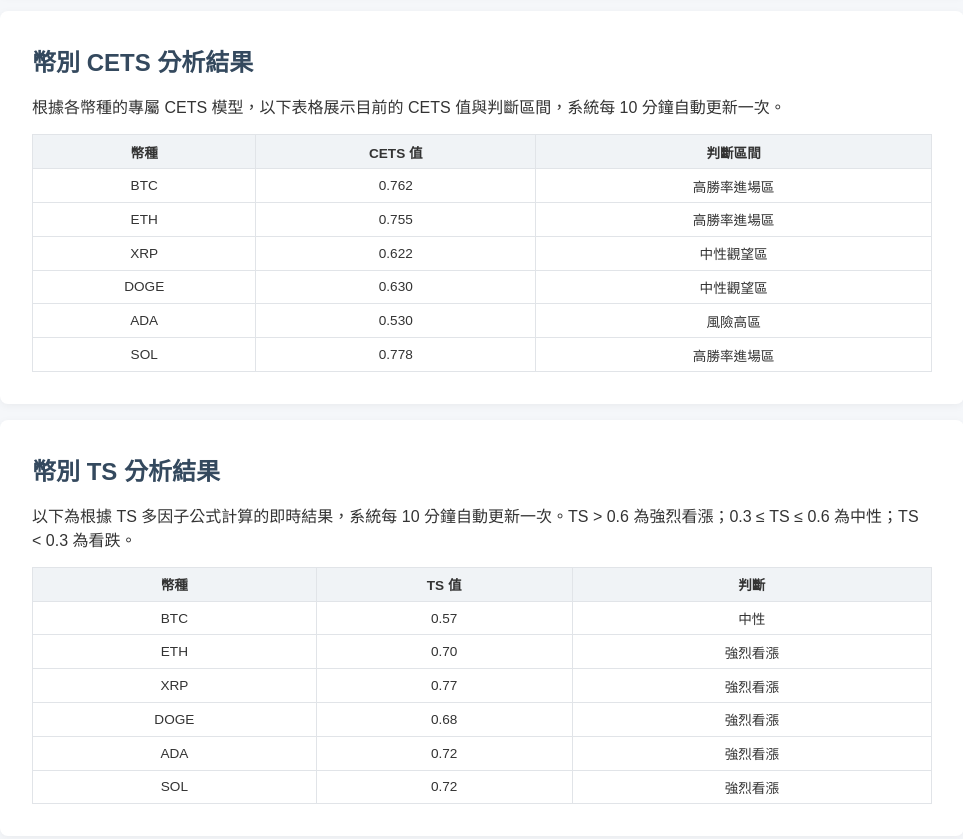
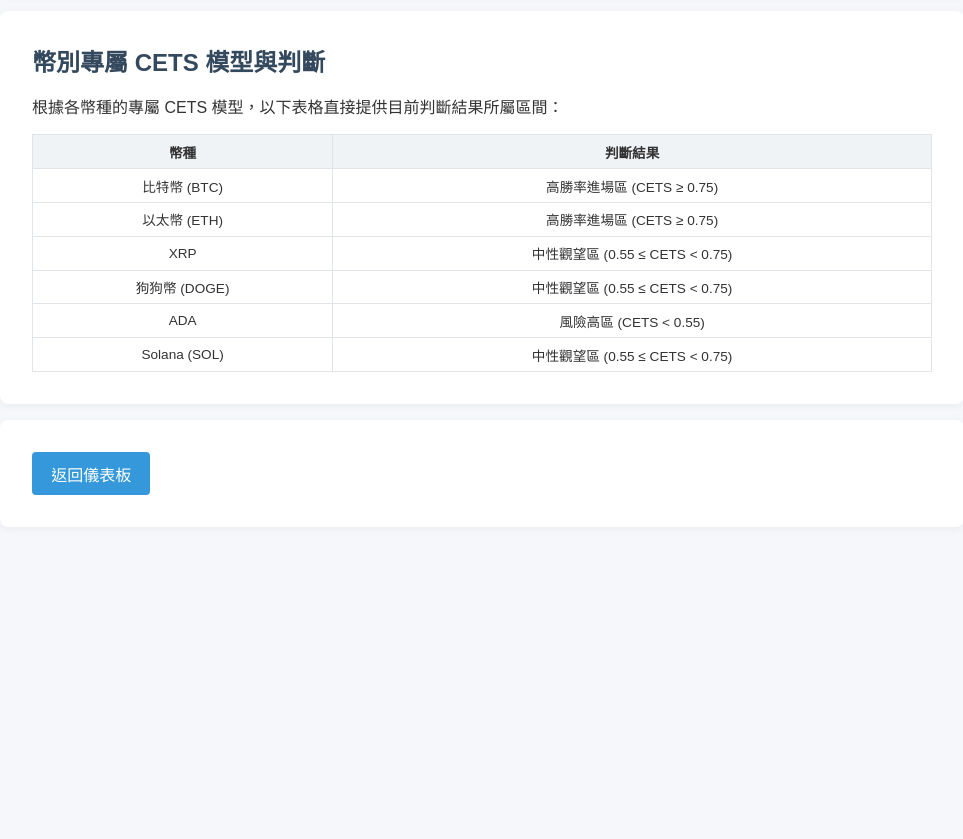
Before and after one commit to MayaMyzium/crypto-dashboard, a plain HTML site: page analysis.html in a window 1280 px wide. Shown: the part 1400-2239 px from the top of the page, without its empty margins (158-1121 px from the left). After the commit the page ends 1943 px from the top, so only its background shows below. Drawn offline with nearby package versions, Linux system fonts and the light colour scheme; no server answers.

Commit message:
Add files via upload

```diff
--- a/analysis.html
+++ b/analysis.html
@@ -28,50 +28,42 @@
         <canvas id="sentimentChart"></canvas>
       </div>
     </section>
-
-
-    <!-- 幣別 CETS 分析結果 -->
-    <section id="coin-cets-result-section">
-      <h2>幣別 CETS 分析結果</h2>
-      <p>根據各幣種的專屬 CETS 模型，以下表格展示目前的 CETS 值與判斷區間，系統每 10 分鐘自動更新一次。</p>
+    <!-- 幣別專屬 CETS 模型與判斷 -->
+    <section>
+      <h2>幣別專屬 CETS 模型與判斷</h2>
+      <p>根據各幣種的專屬 CETS 模型，以下表格直接提供目前判斷結果所屬區間：</p>
       <table class="analysis-table">
         <thead>
           <tr>
             <th>幣種</th>
-            <th>CETS 值</th>
-            <th>判斷區間</th>
+            <th>判斷結果</th>
           </tr>
         </thead>
         <tbody>
-          <tr><td>BTC</td><td id="cets-value-btc">--</td><td id="cets-category-btc">--</td></tr>
-          <tr><td>ETH</td><td id="cets-value-eth">--</td><td id="cets-category-eth">--</td></tr>
-          <tr><td>XRP</td><td id="cets-value-xrp">--</td><td id="cets-category-xrp">--</td></tr>
-          <tr><td>DOGE</td><td id="cets-value-doge">--</td><td id="cets-category-doge">--</td></tr>
-          <tr><td>ADA</td><td id="cets-value-ada">--</td><td id="cets-category-ada">--</td></tr>
-          <tr><td>SOL</td><td id="cets-value-sol">--</td><td id="cets-category-sol">--</td></tr>
-        </tbody>
-      </table>
-    </section>
-
-    <!-- 幣別 TS 分析結果 -->
-    <section id="coin-ts-result-section">
-      <h2>幣別 TS 分析結果</h2>
-      <p>以下為根據 TS 多因子公式計算的即時結果，系統每 10 分鐘自動更新一次。TS > 0.6 為強烈看漲；0.3 ≤ TS ≤ 0.6 為中性；TS < 0.3 為看跌。</p>
-      <table class="analysis-table">
-        <thead>
           <tr>
-            <th>幣種</th>
-            <th>TS 值</th>
-            <th>判斷</th>
+            <td>比特幣 (BTC)</td>
+            <td>高勝率進場區 (CETS ≥ 0.75)</td>
           </tr>
-        </thead>
-        <tbody>
-          <tr><td>BTC</td><td id="ts-value-btc">--</td><td id="ts-category-btc">--</td></tr>
-          <tr><td>ETH</td><td id="ts-value-eth">--</td><td id="ts-category-eth">--</td></tr>
-          <tr><td>XRP</td><td id="ts-value-xrp">--</td><td id="ts-category-xrp">--</td></tr>
-          <tr><td>DOGE</td><td id="ts-value-doge">--</td><td id="ts-category-doge">--</td></tr>
-          <tr><td>ADA</td><td id="ts-value-ada">--</td><td id="ts-category-ada">--</td></tr>
-          <tr><td>SOL</td><td id="ts-value-sol">--</td><td id="ts-category-sol">--</td></tr>
+          <tr>
+            <td>以太幣 (ETH)</td>
+            <td>高勝率進場區 (CETS ≥ 0.75)</td>
+          </tr>
+          <tr>
+            <td>XRP</td>
+            <td>中性觀望區 (0.55 ≤ CETS &lt; 0.75)</td>
+          </tr>
+          <tr>
+            <td>狗狗幣 (DOGE)</td>
+            <td>中性觀望區 (0.55 ≤ CETS &lt; 0.75)</td>
+          </tr>
+          <tr>
+            <td>ADA</td>
+            <td>風險高區 (CETS &lt; 0.55)</td>
+          </tr>
+          <tr>
+            <td>Solana (SOL)</td>
+            <td>中性觀望區 (0.55 ≤ CETS &lt; 0.75)</td>
+          </tr>
         </tbody>
       </table>
     </section>
--- a/analysis.js
+++ b/analysis.js
@@ -43,35 +43,6 @@
   updateSentimentChart().catch((err) => {
     console.error('情緒分數折線圖資料取得失敗', err);
   });
-
-  // 更新專屬 CETS 分析並設定定時器
-  try {
-    updateSpecializedCETS();
-  } catch (e) {
-    console.error('updateSpecializedCETS error', e);
-  }
-  // 每 10 分鐘執行一次分析
-  setInterval(() => {
-    try {
-      updateSpecializedCETS();
-    } catch (e) {
-      console.error('updateSpecializedCETS error', e);
-    }
-  }, 10 * 60 * 1000);
-
-  // 初始化 TS 分析並設定定時器
-  try {
-    updateTSAnalysis();
-  } catch (e) {
-    console.error('updateTSAnalysis error', e);
-  }
-  setInterval(() => {
-    try {
-      updateTSAnalysis();
-    } catch (e) {
-      console.error('updateTSAnalysis error', e);
-    }
-  }, 10 * 60 * 1000);
 });
 
 async function updateAnalysis(coin, tbody) {
@@ -488,65 +459,3 @@
 }
 
 // 本頁不再使用圖表，改為表格顯示，故 drawAnalysisChart 移除
-
-/**
- * 根據各幣種專屬 CETS 模型計算 CETS 值並更新判斷結果。
- * 本示例使用固定的 L 和 S 值以及預設的 O 值計算，僅供示範用。
- */
-function updateSpecializedCETS() {
-  // 假設的流動性與風險情緒指數，可依實際需求替換成即時數據
-  const L = 0.65;
-  const S = 0.70;
-  // 各幣種預設 O 值與權重。此處的 O 值代表鏈上指標綜合得分（0~1），可依實際計算替換。
-  const configs = {
-    // 使用修正後的 O 值和權重，符合幣別專屬 CETS 公式
-    BTC: { O: 0.85, w1: 0.25, w2: 0.25, w3: 0.50 },
-    ETH: { O: 0.90, w1: 0.30, w2: 0.35, w3: 0.35 },
-    XRP: { O: 0.50, w1: 0.35, w2: 0.35, w3: 0.30 },
-    DOGE: { O: 0.50, w1: 0.20, w2: 0.50, w3: 0.30 },
-    ADA: { O: 0.35, w1: 0.25, w2: 0.30, w3: 0.45 },
-    SOL: { O: 0.90, w1: 0.25, w2: 0.30, w3: 0.45 }
-  };
-  Object.keys(configs).forEach((key) => {
-    const cfg = configs[key];
-    const cets = cfg.w1 * L + cfg.w2 * S + cfg.w3 * cfg.O;
-    let category;
-    if (cets >= 0.75) category = '高勝率進場區';
-    else if (cets >= 0.55) category = '中性觀望區';
-    else category = '風險高區';
-    // 更新 DOM
-    const valEl = document.getElementById(`cets-value-${key.toLowerCase()}`);
-    const catEl = document.getElementById(`cets-category-${key.toLowerCase()}`);
-    if (valEl) valEl.textContent = cets.toFixed(3);
-    if (catEl) catEl.textContent = category;
-  });
-}
-
-/**
- * 計算並更新幣別 TS 分析結果
- * 使用預設的宏觀 M、情緒 S 及 O_normalized 值，根據權重計算 TS
- * TS > 0.6 強烈看漲；0.3 ≤ TS ≤ 0.6 中性；TS < 0.3 看跌
- */
-function updateTSAnalysis() {
-  // 預設指標
-  const configs = {
-    btc: { M: 0.5, S: 0.7, O: 0.54, w1: 0.25, w2: 0.25, w3: 0.50 },
-    eth: { M: 0.6, S: 0.7, O: 0.80, w1: 0.30, w2: 0.35, w3: 0.35 },
-    xrp: { M: 0.8, S: 0.7, O: 0.83, w1: 0.35, w2: 0.35, w3: 0.30 },
-    doge: { M: 0.4, S: 0.7, O: 0.82, w1: 0.20, w2: 0.50, w3: 0.30 },
-    ada: { M: 0.6, S: 0.7, O: 0.79, w1: 0.25, w2: 0.30, w3: 0.45 },
-    sol: { M: 0.6, S: 0.7, O: 0.80, w1: 0.25, w2: 0.30, w3: 0.45 }
-  };
-  Object.keys(configs).forEach((key) => {
-    const cfg = configs[key];
-    const ts = cfg.w1 * cfg.M + cfg.w2 * cfg.S + cfg.w3 * cfg.O;
-    let cat;
-    if (ts > 0.6) cat = '強烈看漲';
-    else if (ts >= 0.3) cat = '中性';
-    else cat = '看跌';
-    const valEl = document.getElementById(`ts-value-${key}`);
-    const catEl = document.getElementById(`ts-category-${key}`);
-    if (valEl) valEl.textContent = ts.toFixed(2);
-    if (catEl) catEl.textContent = cat;
-  });
-}
```
